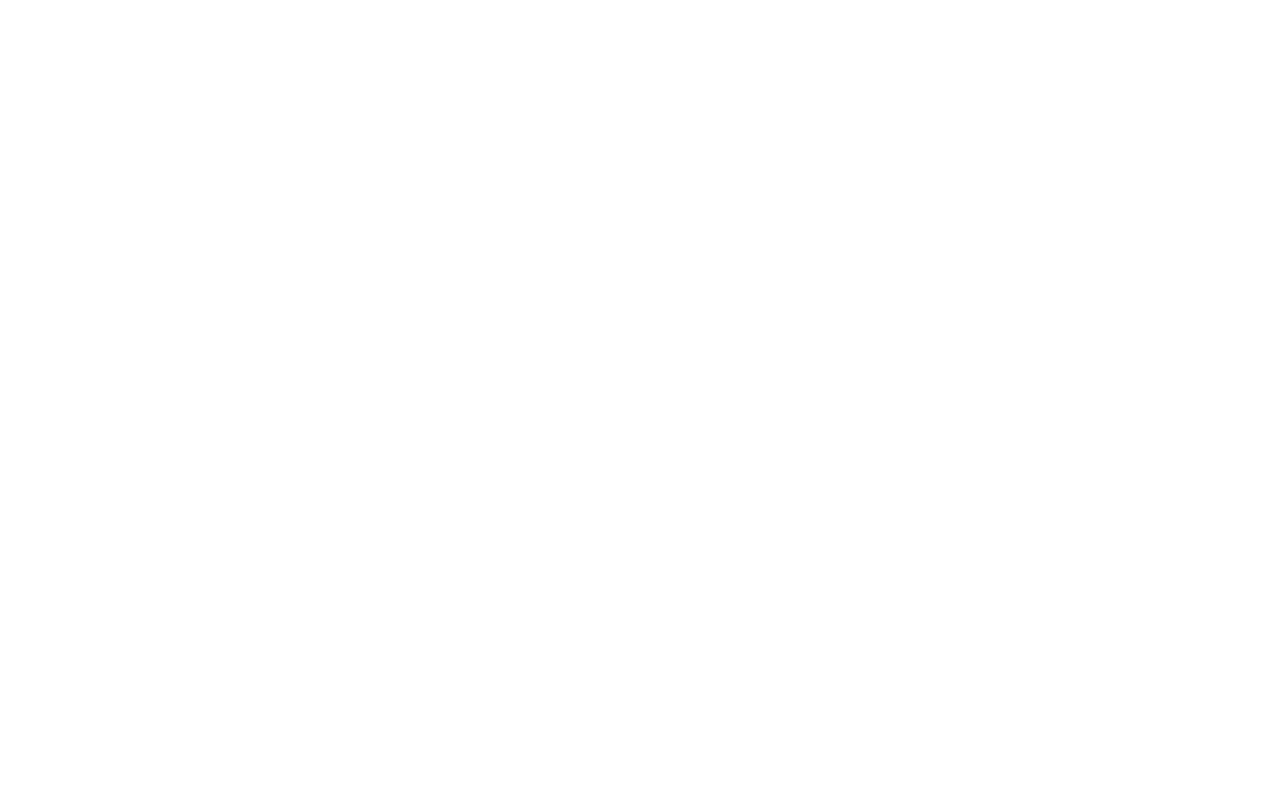
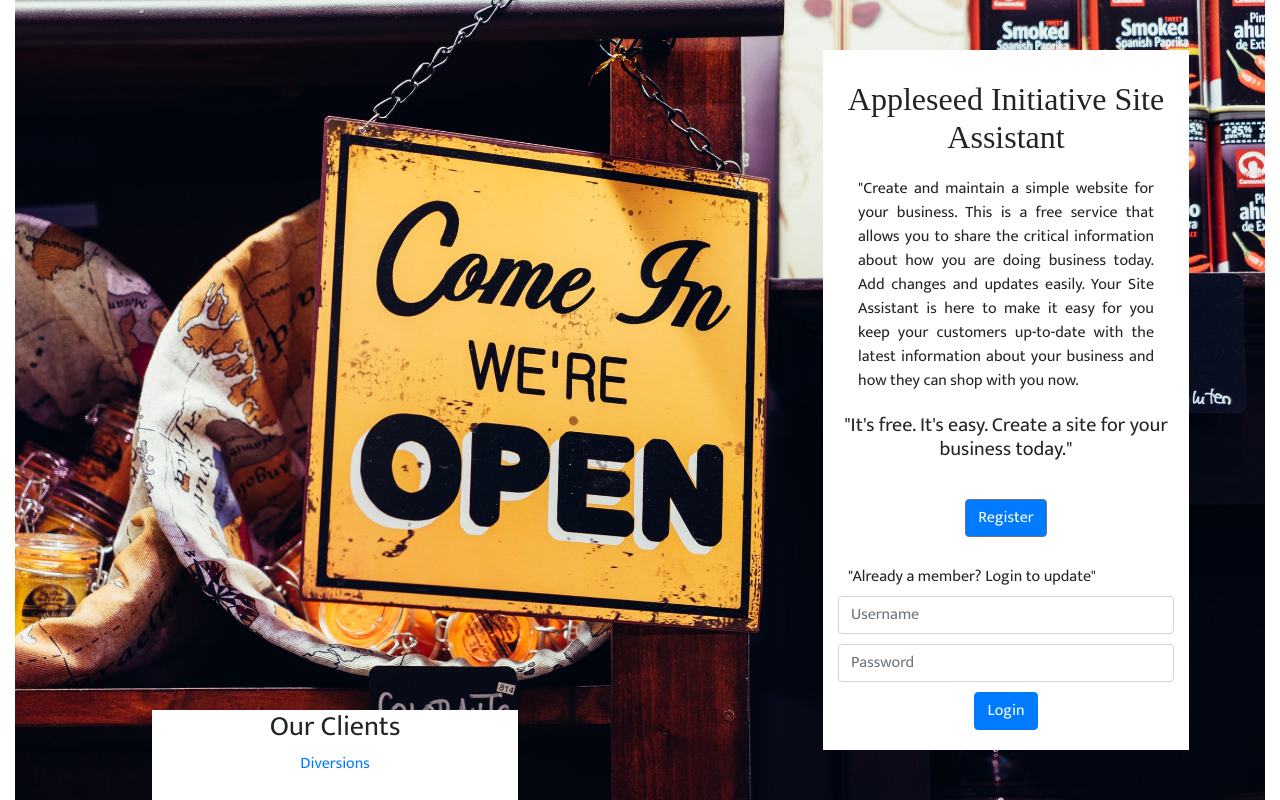
Before and after one commit to bswainbank/appleseedsa, a React (Create React App) app in the folder sa/: page /home in a window 1280 px wide. Built offline with nearby package versions, Linux system fonts and the light colour scheme.

Commit message:
Layout changes for home page

```diff
--- a/sa/src/App.css
+++ b/sa/src/App.css
@@ -28,6 +28,8 @@
   color: #61dafb;
 }
 
+
+
 @keyframes App-logo-spin {
   from {
     transform: rotate(0deg);
--- a/sa/src/App.js
+++ b/sa/src/App.js
@@ -6,7 +6,7 @@ import BusinessView from "./components/business-view.component";
 import BusinessAdd from "./components/business-add.component";
 import BusinessEdit from "./components/business-edit.component";
 import BusinessLogin from "./components/business-login.component";
-
+import Home from "./components/business-home.component";
 import ImageUpload from "./components/image-upload.component";
 
 
@@ -18,7 +18,7 @@ function App() {
       <Route path="/add" component= {BusinessAdd} />
       <Route path="/edit/:pageId" component= {BusinessEdit} />
       <Route path="/login" component= {BusinessLogin} />
-
+      <Route path="/home" component= {Home} />
       <Route path="/image" component= {ImageUpload} />
     </div>
     </Router>
--- a/sa/src/components/business-home.component.js
+++ b/sa/src/components/business-home.component.js
@@ -15,18 +15,23 @@ export default class Home extends Component {
                     "Create and maintain a simple website for your business. This is a free service that allows you to share the critical information about how you are doing business today. Add changes and updates easily. Your Site Assistant is here to make it easy for you keep your customers up-to-date with the latest information about your business and how they can shop with you now.
                     </p>
 
-                    <h3>"It's free. It's easy. Create a site for your business today."</h3>
+                    <h5>"It's free. It's easy. Create a site for your business today."</h5>
                     <Link to="/add">
-                         <button className= "btn btn-outline-secondary" style={{padding:"5px 20px"}}>Register </button>
+                         <button className= "btn btn-primary btn-outline-secondary btnRegister">Register </button>
                     </Link>
 
+                    <h6 className = 'h6Message'>"Already a member? Login to update"</h6>
                     <BusinessLogin/>
                 </div>
 
-                <div className = 'clientsPanel'>
+                    <div className = 'clientsPanel'>
                     <h3>
                         Our Clients
                     </h3>
+
+                    <Link to="view/diversionspgports">
+                        Diversions
+                    </Link>
                 </div>
 
             </div>
--- a/sa/src/components/business-login.component.js
+++ b/sa/src/components/business-login.component.js
@@ -1,5 +1,7 @@
 import React, { Component } from 'react';
 import axios from 'axios';
+import './css/business-login.components.css';
+
 
 export default class BusinessLogin extends Component {
     constructor(props) {
@@ -58,23 +60,25 @@ export default class BusinessLogin extends Component {
     render() {
         return (
         <div>
-            <h3>Login</h3>
+            {/* <h4 className = 'lblLogin'>Login</h4> */}
             <form onSubmit={this.onSubmit}>
 
                 <div className="formGroup">
-                    <label>Username: </label>
+                    {/* <label>Username: </label> */}
                     <input type ="text"
                         className = "form-control"
                         value={this.state.username}
                         onChange={this.onChangeUsername}
+                        placeholder = 'Username'
                         />
                 </div>
                 <div className="formGroup">
-                    <label>Password: </label>
+                    {/* <label>Password: </label> */}
                     <input type ="text"
                         className = "form-control"
                         value={this.state.password}
                         onChange={this.onChangePassword}
+                        placeholder = 'Password'
                         />
                 </div>
 
--- a/sa/src/components/css/business-home.component.css
+++ b/sa/src/components/css/business-home.component.css
@@ -12,6 +12,20 @@
       position:relative;
       overflow-y: hidden;
   }
+
+  .container{
+    font-family: 'Mukta', sans-serif;
+       height:100vh;
+       width: 100%;
+       max-width: 100%;
+      /* min-height:550px; */
+      background-repeat: no-repeat;
+      background-size:cover;
+      background-position:center;
+      position:relative;
+      overflow-y: hidden;
+  }
+
 
   .login-reg-panel{
     position: relative;
@@ -47,3 +61,14 @@
     margin: 20px;
     text-align: justify;
 }
+
+.btnRegister{
+    color: white ;
+    padding:"5px 10px";
+    margin:30px;
+}
+
+.h6Message{
+    text-align: left;
+    margin-left: 10px;
+}
--- /dev/null
+++ b/sa/src/components/css/business-login.components.css
@@ -0,0 +1,7 @@
+.btnLogin{
+
+}
+
+.form-control{
+    margin: 10px 0;
+}
```
Also changed, not shown: sa/src/components/images/alvaro-serrano--kr8XPYuSI8-unsplash.jpg (added).
